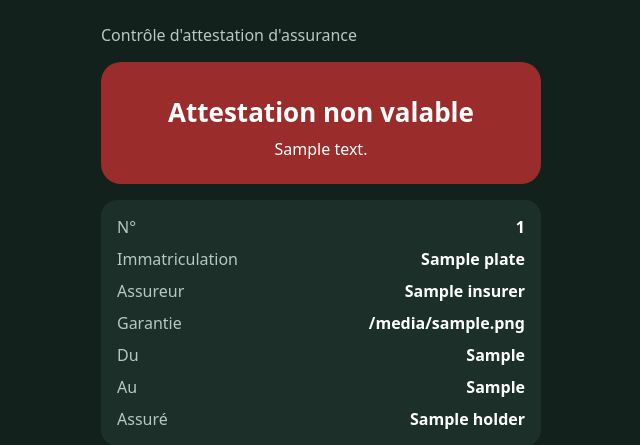
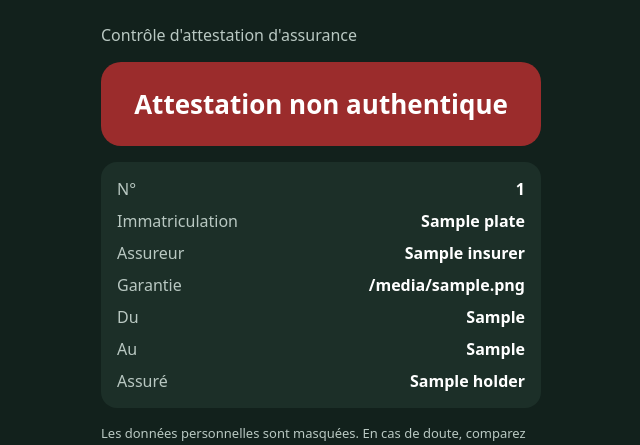
Before and after one commit to mlobd19/Sanad, a Django app: template backend/apps/attestations/templates/attestations/verify.html in a window 1280 px wide. Shown: the top 445 px of the page, without its empty margins (319-959 px from the left). Run offline with Django 5.2, Linux system fonts and the light colour scheme; the template is opened without the code that fills it: most values are stand-ins (such as "Sample title", 1, 10 or a date in 2020); parts of the project's set-up code (start-up, migrations or seed data) failed here and were passed over.

Commit message:
Page de vérification : un seul titre par cas, dates lisibles
- Plus de « Attestation valide » répétée : un titre précis par cas
  (valide, expirée, pas encore en vigueur, révoquée, inconnue, non
  authentique)
- Dates au format 21/11/2026 sur la page ; l'API garde le format ISO

Co-Authored-By: Claude Opus 5.5 <noreply@anthropic.com>

```diff
--- a/backend/apps/attestations/templates/attestations/verify.html
+++ b/backend/apps/attestations/templates/attestations/verify.html
@@ -12,7 +12,7 @@
   .valid { background: #0B6E4F; }
   .warn { background: #8A5A12; }
   .bad { background: #9B2C2C; }
-  h1 { font-size: 26px; margin: 8px 0; }
+  h1 { font-size: 26px; margin: 0; }
   dl { background: #1C2F28; border-radius: 16px; padding: 16px; display: grid; grid-template-columns: auto 1fr; gap: 10px 16px; }
   dt { color: #B9C8C2; } dd { margin: 0; font-weight: 600; text-align: right; }
   p.note { color: #B9C8C2; font-size: 13px; line-height: 1.5; }
@@ -21,12 +21,19 @@
 <body>
 <main>
   <p style="margin:0;color:#B9C8C2">Contrôle d'attestation d'assurance</p>
+  {# Un seul titre par cas, précis : pas de message répété en dessous. #}
   {% if result.status == "valid" %}
-    <div class="result valid"><h1>Attestation valide</h1><div>{{ result.message }}</div></div>
-  {% elif result.status == "expired" or result.status == "not_yet_valid" %}
-    <div class="result warn"><h1>Non valable aujourd'hui</h1><div>{{ result.message }}</div></div>
+    <div class="result valid"><h1>Attestation valide</h1></div>
+  {% elif result.status == "expired" %}
+    <div class="result warn"><h1>Attestation expirée</h1></div>
+  {% elif result.status == "not_yet_valid" %}
+    <div class="result warn"><h1>Pas encore en vigueur</h1></div>
+  {% elif result.status == "revoked" %}
+    <div class="result bad"><h1>Attestation révoquée</h1></div>
+  {% elif result.status == "unknown" %}
+    <div class="result bad"><h1>Attestation inconnue</h1></div>
   {% else %}
-    <div class="result bad"><h1>Attestation non valable</h1><div>{{ result.message }}</div></div>
+    <div class="result bad"><h1>Attestation non authentique</h1></div>
   {% endif %}
   {% if result.number %}
   <dl>
```
Also changed, not shown: backend/apps/attestations/api.py (+13 -1 lines), backend/tests/test_journey.py (+8 -1 lines).
